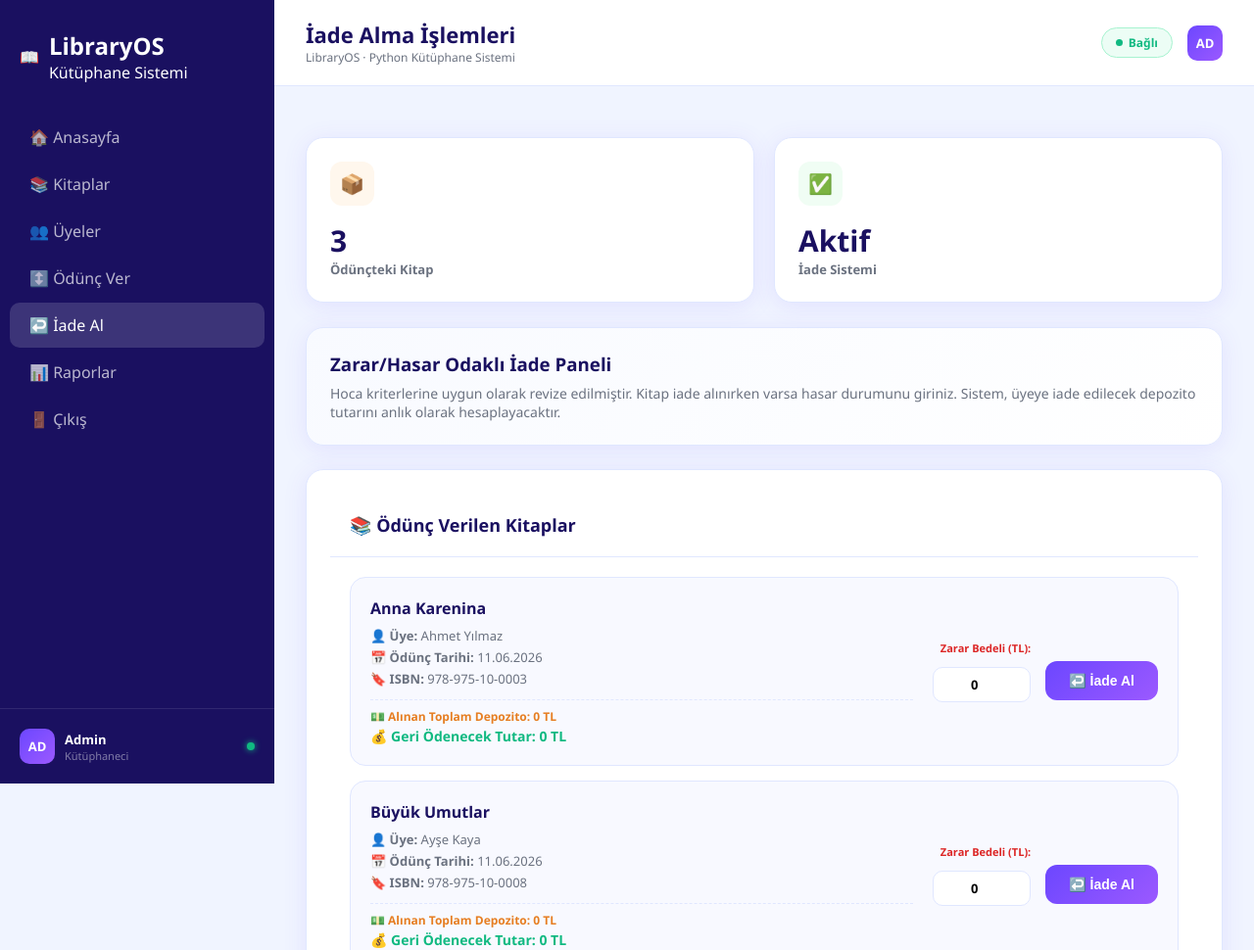
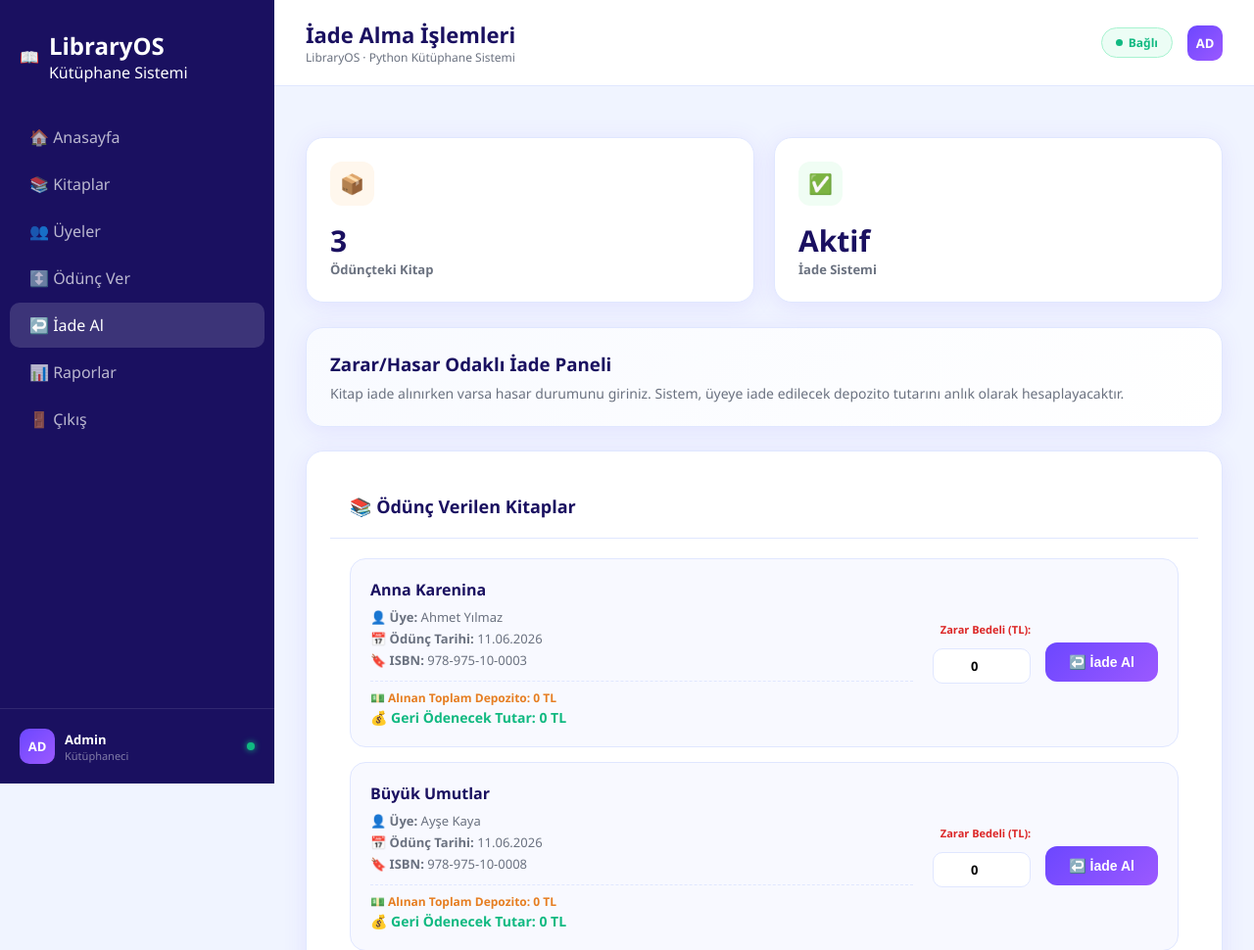
Before and after one commit to havinozvaris/kutuphane-proje, a Flask app: page /iade-al in a window 1280 px wide. Shown: the top 970 px of the page at 98% size. Run offline with Flask 3, Linux system fonts and the light colour scheme; the visitor is signed in with stand-in values (Sample User, id 1); data comes from the database, SQL or seed files in the repository.

Commit message:
güncellendi

```diff
--- a/templates/iade_al.html
+++ b/templates/iade_al.html
@@ -38,7 +38,7 @@
 
 <div class="card" style="margin-bottom: 24px; padding: 24px; background: linear-gradient(135deg, #f8faff, #ffffff);">
     <h3 style="margin-bottom: 8px;">Zarar/Hasar Odaklı İade Paneli</h3>
-    <p style="color: var(--text-soft); font-size: 14px;">Hoca kriterlerine uygun olarak revize edilmiştir. Kitap iade alınırken varsa hasar durumunu giriniz. Sistem, üyeye iade edilecek depozito tutarını anlık olarak hesaplayacaktır.</p>
+    <p style="color: var(--text-soft); font-size: 14px;">  Kitap iade alınırken varsa hasar durumunu giriniz. Sistem, üyeye iade edilecek depozito tutarını anlık olarak hesaplayacaktır.</p>
 </div>
 
 <div class="card">
```
